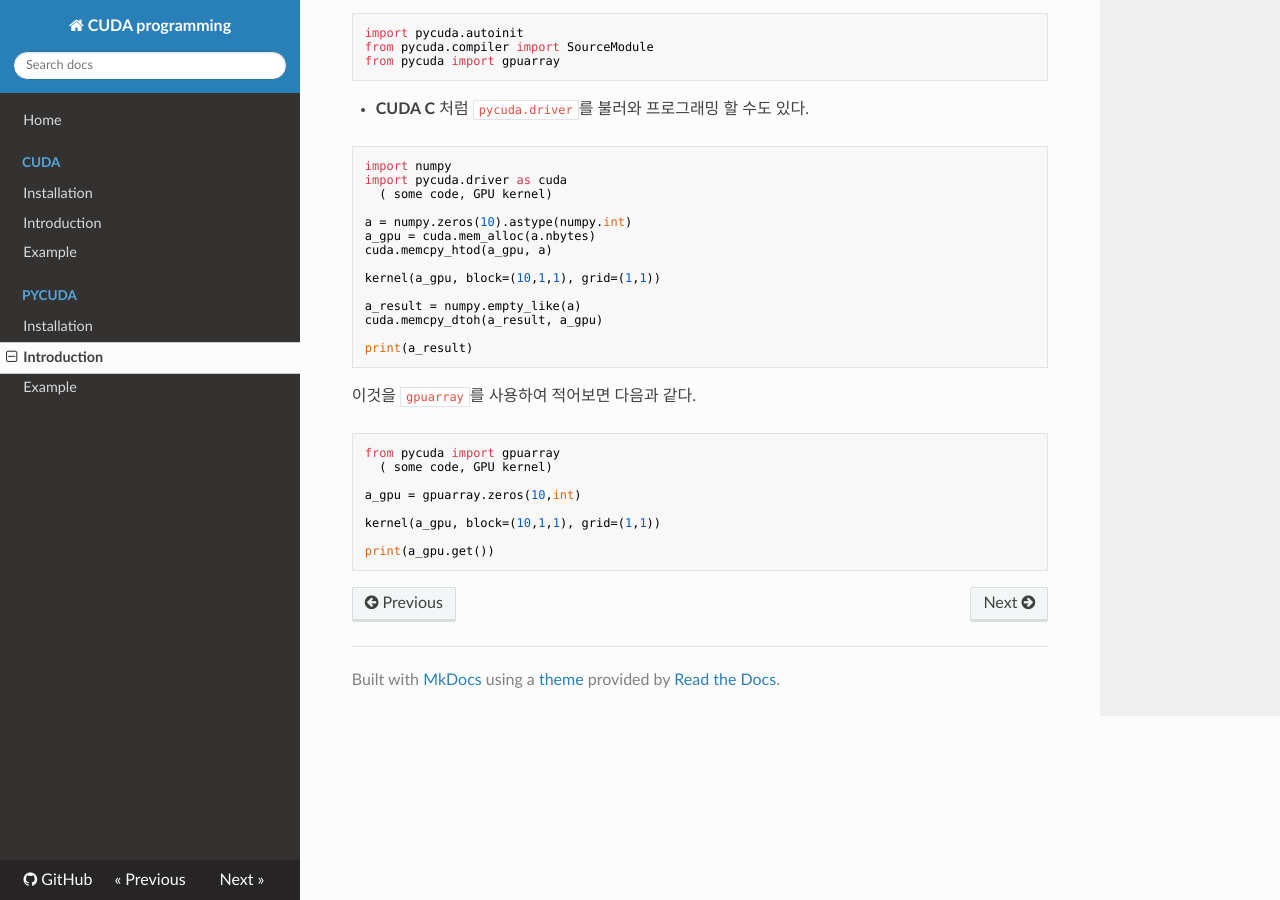
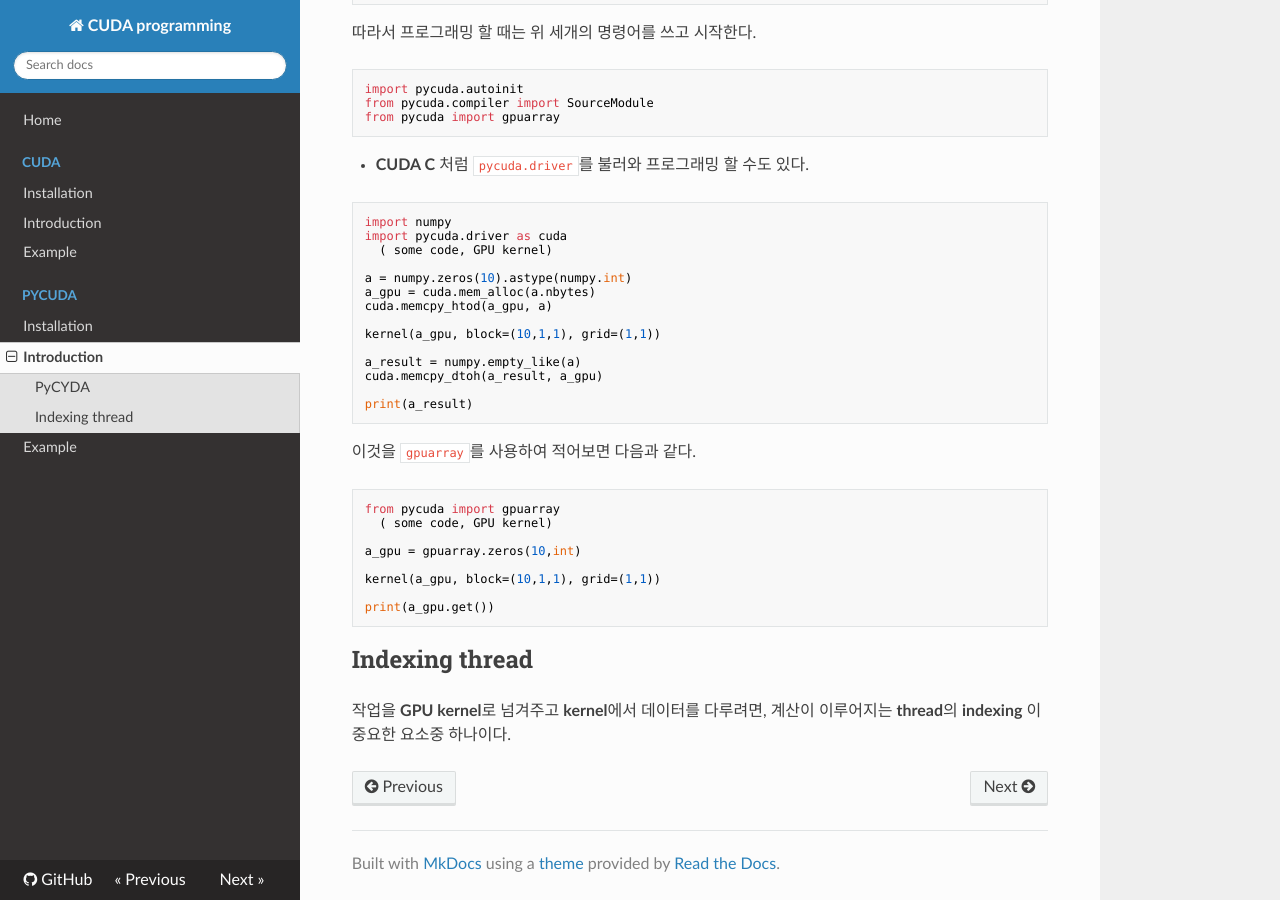
Before and after one commit to WonyoungCho/CUDA, an MkDocs documentation site: the page built from docs/PyCUDA_int.md, in a window 1280 px wide and 900 px high, scrolled down 604 px. Built offline with MkDocs 1.6.1, drawn with Linux system fonts in a browser that asks for light colours; nearby versions of some CDN libraries; old or Windows-style settings are respelled for this version of MkDocs.

Commit message:
Update PyCUDA_int.md

````diff
--- a/docs/PyCUDA_int.md
+++ b/docs/PyCUDA_int.md
@@ -1,5 +1,6 @@
 # Introduction
 
+## PyCYDA
 **PuCUDA**는 Python을 기본으로 하여 GPU 에서 작업이 작동하도록 하는 방식이다. GPU 계산이 되는 kernel 부분의 명령어는 **c언어** 로 작성해야 한다.
 
 - CUDA 를 사용하기 위한 첫 번째는, **kernel**로 보내기 위한 과정들을 자동으로 초기화 하는 작업이다.
@@ -53,3 +54,7 @@ kernel(a_gpu, block=(10,1,1), grid=(1,1))
 
 print(a_gpu.get())
 ```
+
+## Indexing thread
+
+작업을 **GPU kernel**로 넘겨주고 **kernel**에서 데이터를 다루려면, 계산이 이루어지는 **thread**의 **indexing** 이 중요한 요소중 하나이다.
````
